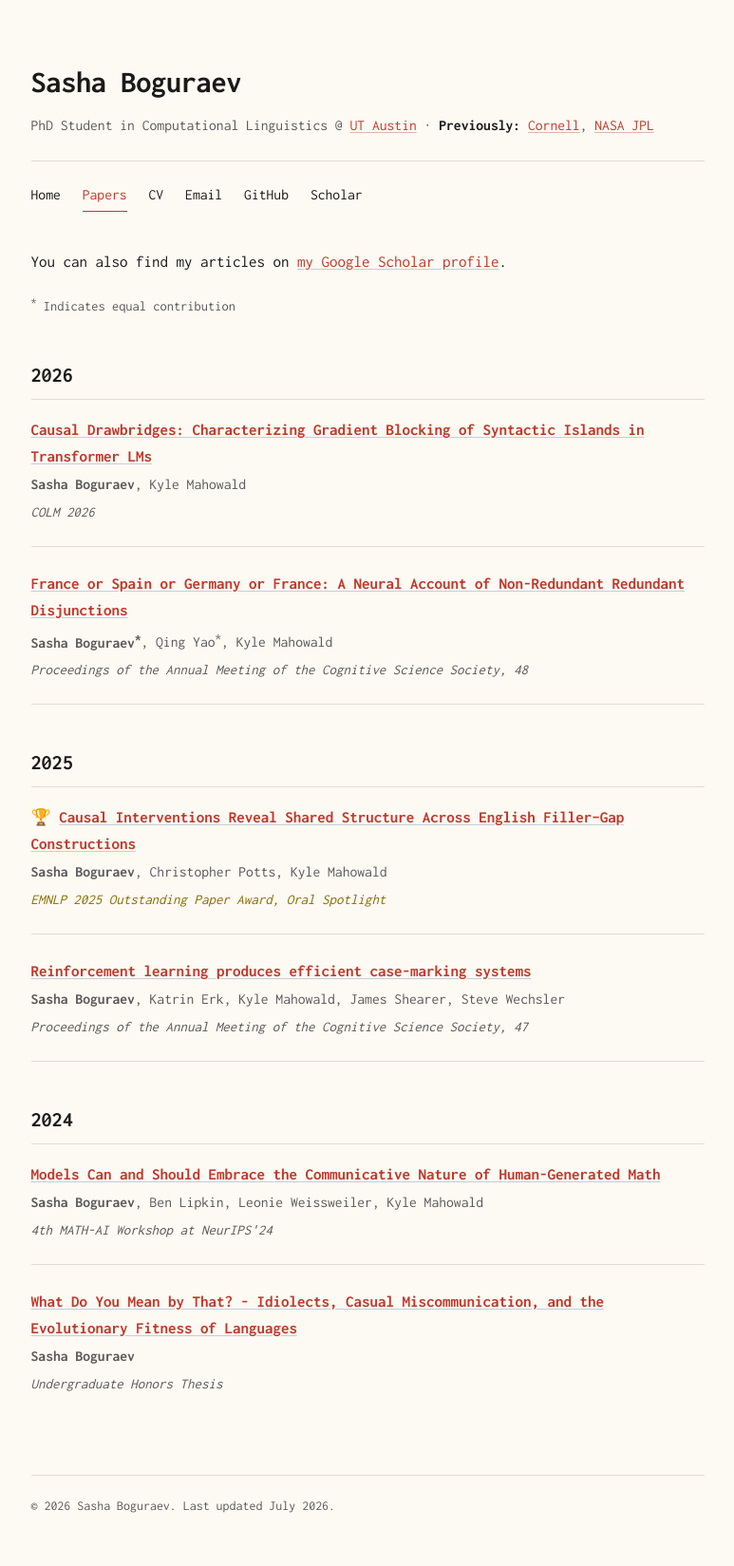
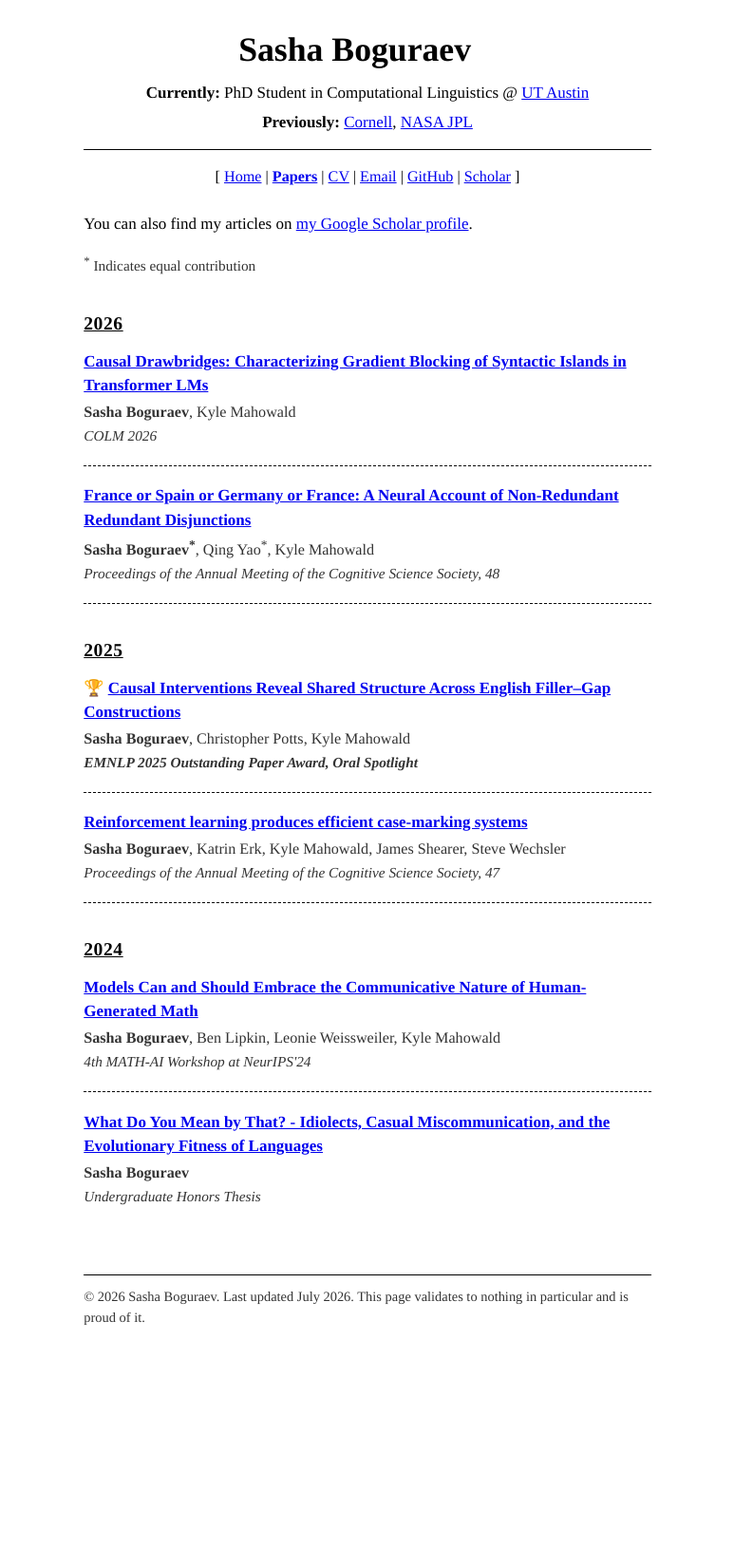
Before and after one commit to SashaBoguraev/SashaBoguraev.github.io, a Jekyll site: the page built from _pages/publications.md, in a window 1280 px wide. Shown: the whole page at 95% size, without its empty margins (253-1026 px from the left). Built offline with Jekyll 4.4.1, drawn with Linux system fonts in a browser that asks for light colours; after the commit the page ends 1441 px from its top, so only the background shows below that.

Commit message:
Rework site as raw, unstyled 90s academic homepage aesthetic
Strip the design down to black-on-white default serif, classic
blue/purple link colors, plain hr dividers, and a bracketed pipe-nav.
Split the currently/previously line, add an "Elsewhere" links list,
and animate the name with a weighted-random typewriter cycling
through titles.

Co-Authored-By: Claude Sonnet 5 <noreply@anthropic.com>

```diff
--- a/_layouts/clean.html
+++ b/_layouts/clean.html
@@ -5,23 +5,82 @@
   <meta name="viewport" content="width=device-width, initial-scale=1">
   <title>{% if page.title %}{{ page.title | capitalize }} | {% endif %}{{ site.title }}</title>
   <meta name="description" content="{{ page.excerpt | default: site.description | strip_html | normalize_whitespace | truncate: 160 }}">
-  <link rel="preconnect" href="https://fonts.googleapis.com">
-  <link rel="preconnect" href="https://fonts.gstatic.com" crossorigin>
-  <link href="https://fonts.googleapis.com/css2?family=Inconsolata:wght@400;700&display=swap" rel="stylesheet">
   <link rel="stylesheet" href="{{ '/assets/css/clean.css' | relative_url }}">
 </head>
 <body>
   <div class="container">
     <header class="site-header">
-      <h1 class="site-name"><a href="{{ '/' | relative_url }}">{{ site.author.name }}</a></h1>
-      <p class="site-tagline">PhD Student in Computational Linguistics @ <a href="https://sites.utexas.edu/compling/" target="_blank" rel="noopener">UT Austin</a> &middot; <strong>Previously:</strong> <a href="https://www.cornell.edu/" target="_blank" rel="noopener">Cornell</a>, <a href="https://www.jpl.nasa.gov/" target="_blank" rel="noopener">NASA JPL</a></p>
+      <h1 class="site-name">
+        <a href="{{ '/' | relative_url }}" aria-label="{{ site.author.name }}">
+          <span id="typewriter" aria-hidden="true"></span>
+        </a><span class="cursor" aria-hidden="true">_</span>
+      </h1>
+      <script>
+        (function () {
+          var words = [
+            { text: "{{ site.author.name }}", weight: 5 },
+            { text: "Interpretability Researcher", weight: 3 },
+            { text: "Computational Linguist", weight: 3 },
+            { text: "Computational Cognitive Scientist", weight: 1 },
+            { text: "New Yorker", weight: 1 }
+          ];
+          var el = document.getElementById("typewriter");
+          if (!el) return;
+
+          var recent = [];
+
+          function pickNext() {
+            var candidates = words.filter(function (w) { return recent.indexOf(w.text) === -1; });
+            var total = candidates.reduce(function (sum, w) { return sum + w.weight; }, 0);
+            var r = Math.random() * total;
+            var chosen = candidates[candidates.length - 1].text;
+            for (var i = 0; i < candidates.length; i++) {
+              r -= candidates[i].weight;
+              if (r <= 0) { chosen = candidates[i].text; break; }
+            }
+            recent.push(chosen);
+            if (recent.length > 2) recent.shift();
+            return chosen;
+          }
+
+          var currentWord = pickNext();
+          var charIndex = 0, deleting = false;
+
+          function tick() {
+            if (!deleting) {
+              charIndex++;
+              el.textContent = currentWord.slice(0, charIndex);
+              if (charIndex === currentWord.length) {
+                deleting = true;
+                setTimeout(tick, 1400);
+                return;
+              }
+            } else {
+              charIndex--;
+              el.textContent = currentWord.slice(0, charIndex);
+              if (charIndex === 0) {
+                deleting = false;
+                currentWord = pickNext();
+              }
+            }
+            setTimeout(tick, deleting ? 45 : 90);
+          }
+
+          tick();
+        })();
+      </script>
+      <p class="site-tagline"><strong>Currently:</strong> PhD Student in Computational Linguistics @ <a href="https://sites.utexas.edu/compling/" target="_blank" rel="noopener">UT Austin</a></p>
+      <p class="site-tagline"><strong>Previously:</strong> <a href="https://www.cornell.edu/" target="_blank" rel="noopener">Cornell</a>, <a href="https://www.jpl.nasa.gov/" target="_blank" rel="noopener">NASA JPL</a></p>
+      <hr>
       <nav class="site-nav">
-        <a href="{{ '/' | relative_url }}"{% if page.url == '/' %} class="active"{% endif %}>Home</a>
-        <a href="{{ '/publications/' | relative_url }}"{% if page.url == '/publications/' %} class="active"{% endif %}>Papers</a>
-        <a href="{{ '/cv/' | relative_url }}"{% if page.url == '/cv/' %} class="active"{% endif %}>CV</a>
-        <a href="mailto:{{ site.author.email }}">Email</a>
+        [
+        <a href="{{ '/' | relative_url }}"{% if page.url == '/' %} class="active"{% endif %}>Home</a> |
+        <a href="{{ '/publications/' | relative_url }}"{% if page.url == '/publications/' %} class="active"{% endif %}>Papers</a> |
+        <a href="{{ '/cv/' | relative_url }}"{% if page.url == '/cv/' %} class="active"{% endif %}>CV</a> |
+        <a href="mailto:{{ site.author.email }}">Email</a> |
         <a href="https://github.com/{{ site.author.github }}" target="_blank" rel="noopener">GitHub</a>
-        {% if site.author.googlescholar %}<a href="{{ site.author.googlescholar }}" target="_blank" rel="noopener">Scholar</a>{% endif %}
+        {% if site.author.googlescholar %}| <a href="{{ site.author.googlescholar }}" target="_blank" rel="noopener">Scholar</a>{% endif %}
+        ]
       </nav>
     </header>
 
@@ -30,7 +89,8 @@
     </main>
 
     <footer class="site-footer">
-      <p>&copy; {{ site.time | date: "%Y" }} {{ site.author.name }}. Last updated {{ site.time | date: "%B %Y" }}.</p>
+      <hr>
+      <p>&copy; {{ site.time | date: "%Y" }} {{ site.author.name }}. Last updated {{ site.time | date: "%B %Y" }}. This page validates to nothing in particular and is proud of it.</p>
     </footer>
   </div>
 </body>
--- a/assets/css/clean.css
+++ b/assets/css/clean.css
@@ -1,14 +1,14 @@
 /* ==========================================================================
-   Clean academic aesthetic
+   Old-school academic homepage aesthetic
    ========================================================================== */
 
 :root {
-  --bg: #fdf9f3;
-  --text: #1a1a1a;
-  --text-dim: #5a5a5a;
-  --link: #c0392b;
-  --link-hover: #922b21;
-  --border: #e3ddd0;
+  --bg: #ffffff;
+  --text: #000000;
+  --text-dim: #333333;
+  --link: #0000ee;
+  --link-visited: #551a8b;
+  --border: #000000;
 }
 
 * {
@@ -22,17 +22,17 @@ html {
 }
 
 body {
-  font-family: "Inconsolata", "SF Mono", Menlo, Consolas, monospace;
+  font-family: Times, "Times New Roman", serif;
   background-color: var(--bg);
   color: var(--text);
-  line-height: 1.65;
+  line-height: 1.5;
   min-height: 100vh;
 }
 
 .container {
-  max-width: 760px;
+  max-width: 640px;
   margin: 0 auto;
-  padding: 3.5rem 1.5rem 3rem;
+  padding: 1.5rem 1.25rem 2.5rem;
 }
 
 /* ==========================================================================
@@ -40,14 +40,14 @@ body {
    ========================================================================== */
 
 .site-header {
-  margin-bottom: 2.25rem;
+  margin-bottom: 1.5rem;
+  text-align: center;
 }
 
 .site-name {
   font-family: inherit;
-  font-size: 1.9rem;
-  font-weight: 700;
-  letter-spacing: -0.01em;
+  font-size: 2.1rem;
+  font-weight: bold;
 }
 
 .site-name a {
@@ -55,53 +55,57 @@ body {
   text-decoration: none;
 }
 
+.cursor {
+  animation: blink 1s steps(1) infinite;
+}
+
+@keyframes blink {
+  0%, 49% { opacity: 1; }
+  50%, 100% { opacity: 0; }
+}
+
 .site-tagline {
-  color: var(--text-dim);
-  font-size: 0.92rem;
-  margin-top: 0.5rem;
+  color: var(--text);
+  font-size: 1rem;
+  margin-top: 0.35rem;
   line-height: 1.5;
 }
 
 .site-tagline a {
   color: var(--link);
   text-decoration: underline;
-  text-decoration-color: #e0b5ae;
-  text-underline-offset: 2px;
 }
 
-.site-tagline a:hover {
-  color: var(--link-hover);
+.site-tagline a:visited {
+  color: var(--link-visited);
 }
 
 .site-tagline strong {
   color: var(--text);
-  font-weight: 700;
+  font-weight: bold;
+}
+
+.site-header hr {
+  border: none;
+  border-top: 1px solid var(--border);
+  margin: 0.9rem 0;
 }
 
 .site-nav {
-  display: flex;
-  flex-wrap: wrap;
-  gap: 0.4rem 1.35rem;
-  padding-top: 1.4rem;
-  margin-top: 1.4rem;
-  border-top: 1px solid var(--border);
+  font-size: 0.95rem;
 }
 
 .site-nav a {
-  color: var(--text);
-  text-decoration: none;
-  font-size: 0.92rem;
-  padding-bottom: 0.15rem;
-  border-bottom: 1px solid transparent;
+  color: var(--link);
+  text-decoration: underline;
 }
 
-.site-nav a:hover {
-  color: var(--link);
+.site-nav a:visited {
+  color: var(--link-visited);
 }
 
 .site-nav a.active {
-  color: var(--link);
-  border-bottom-color: var(--link);
+  font-weight: bold;
 }
 
 /* ==========================================================================
@@ -113,16 +117,17 @@ body {
 .content h3,
 .content h4 {
   font-family: inherit;
-  font-weight: 700;
+  font-weight: bold;
   color: var(--text);
 }
 
 .content h2 {
-  font-size: 1.3rem;
-  margin-top: 2.5rem;
-  margin-bottom: 1rem;
-  padding-bottom: 0.4rem;
-  border-bottom: 1px solid var(--border);
+  font-size: 1.15rem;
+  margin-top: 2rem;
+  margin-bottom: 0.75rem;
+  text-decoration: underline;
+  text-transform: uppercase;
+  letter-spacing: 0.03em;
 }
 
 .content h2:first-child {
@@ -131,59 +136,55 @@ body {
 
 .content h3 {
   font-size: 1.05rem;
-  margin-top: 1.5rem;
+  margin-top: 1.4rem;
   margin-bottom: 0.5rem;
 }
 
 .content p {
-  margin-bottom: 1.1rem;
+  margin-bottom: 1rem;
 }
 
 .content a {
   color: var(--link);
   text-decoration: underline;
-  text-decoration-color: #c3cede;
-  text-underline-offset: 2px;
 }
 
-.content a:hover {
-  color: var(--link-hover);
-  text-decoration-color: var(--link-hover);
+.content a:visited {
+  color: var(--link-visited);
 }
 
 .content strong {
-  font-weight: 600;
+  font-weight: bold;
 }
 
 .content ul,
 .content ol {
-  margin-bottom: 1.1rem;
-  padding-left: 1.4rem;
+  margin-bottom: 1rem;
+  padding-left: 1.6rem;
 }
 
 .content li {
-  margin-bottom: 0.45rem;
+  margin-bottom: 0.35rem;
 }
 
 .content hr {
   border: none;
   border-top: 1px solid var(--border);
-  margin: 2rem 0;
+  margin: 1.75rem 0;
 }
 
 .content pre {
-  background: #f6f6f6;
-  padding: 1rem;
+  background: #f0f0f0;
+  padding: 0.85rem;
   overflow-x: auto;
-  margin-bottom: 1.1rem;
+  margin-bottom: 1rem;
   font-size: 0.9rem;
-  border-radius: 4px;
-  line-height: 1.5;
+  line-height: 1.4;
 }
 
 .content code {
-  font-family: "SF Mono", Menlo, Consolas, monospace;
-  font-size: 0.9em;
+  font-family: "Courier New", Courier, monospace;
+  font-size: 0.95em;
 }
 
 /* ==========================================================================
@@ -202,19 +203,18 @@ body {
 
 .avatar {
   float: left;
-  width: 240px;
+  width: 200px;
   height: auto;
-  margin: 0 1.75rem 1rem 0;
-  border-radius: 4px;
-  box-shadow: 0 1px 4px rgba(0, 0, 0, 0.12);
+  margin: 0 1.5rem 1rem 0;
+  border: 1px solid var(--border);
 }
 
 @media (max-width: 620px) {
   .avatar {
     float: none;
     display: block;
-    width: 200px;
-    margin: 0 auto 1.5rem;
+    width: 180px;
+    margin: 0 auto 1.25rem;
   }
 }
 
@@ -224,14 +224,14 @@ body {
 
 .author-note {
   color: var(--text-dim);
-  font-size: 0.85rem;
-  margin-bottom: 1.75rem;
+  font-size: 0.9rem;
+  margin-bottom: 1.5rem;
 }
 
 .paper {
-  margin-bottom: 1.4rem;
-  padding-bottom: 1.4rem;
-  border-bottom: 1px solid var(--border);
+  margin-bottom: 1.1rem;
+  padding-bottom: 1.1rem;
+  border-bottom: 1px dashed var(--border);
 }
 
 .paper:last-child {
@@ -239,24 +239,24 @@ body {
 }
 
 .paper-title {
-  font-weight: 600;
-  margin-bottom: 0.25rem;
+  font-weight: bold;
+  margin-bottom: 0.2rem;
 }
 
 .paper-authors {
   color: var(--text-dim);
-  font-size: 0.92rem;
-  margin-bottom: 0.15rem;
+  font-size: 0.95rem;
+  margin-bottom: 0.1rem;
 }
 
 .paper-venue {
   color: var(--text-dim);
-  font-size: 0.88rem;
+  font-size: 0.9rem;
   font-style: italic;
 }
 
 .paper.award .paper-venue {
-  color: #8a6d00;
+  font-weight: bold;
 }
 
 /* ==========================================================================
@@ -265,21 +265,19 @@ body {
 
 .news-list {
   list-style: none;
-  padding: 0.25rem 1rem;
+  padding: 0 0.75rem;
   margin: 0;
   max-height: 220px;
   overflow-y: auto;
   border: 1px solid var(--border);
-  border-radius: 3px;
-  background: #fbf5ea;
 }
 
 .news-item {
   display: flex;
   gap: 1.25rem;
-  padding: 0.65rem 0;
-  border-bottom: 1px solid var(--border);
-  font-size: 0.94rem;
+  padding: 0.55rem 0;
+  border-bottom: 1px dashed var(--border);
+  font-size: 0.95rem;
 }
 
 .news-item:last-child {
@@ -290,21 +288,8 @@ body {
   color: var(--text-dim);
   white-space: nowrap;
   min-width: 66px;
-  font-size: 0.85rem;
+  font-size: 0.88rem;
   padding-top: 0.1rem;
-}
-
-.news-list::-webkit-scrollbar {
-  width: 8px;
-}
-
-.news-list::-webkit-scrollbar-track {
-  background: transparent;
-}
-
-.news-list::-webkit-scrollbar-thumb {
-  background: var(--border);
-  border-radius: 4px;
 }
 
 /* ==========================================================================
@@ -312,14 +297,18 @@ body {
    ========================================================================== */
 
 .site-footer {
-  margin-top: 3.5rem;
-  padding-top: 1.25rem;
+  margin-top: 3rem;
+}
+
+.site-footer hr {
+  border: none;
   border-top: 1px solid var(--border);
+  margin-bottom: 0.75rem;
 }
 
 .site-footer p {
   color: var(--text-dim);
-  font-size: 0.82rem;
+  font-size: 0.85rem;
 }
 
 /* ==========================================================================
@@ -328,11 +317,11 @@ body {
 
 @media (max-width: 540px) {
   .container {
-    padding: 2rem 1.25rem 2.5rem;
+    padding: 1.25rem 1rem 2rem;
   }
 
   .site-name {
-    font-size: 1.5rem;
+    font-size: 1.6rem;
   }
 
   .news-item {
```
Also changed, not shown: _pages/about.md (+10 -1 lines).
